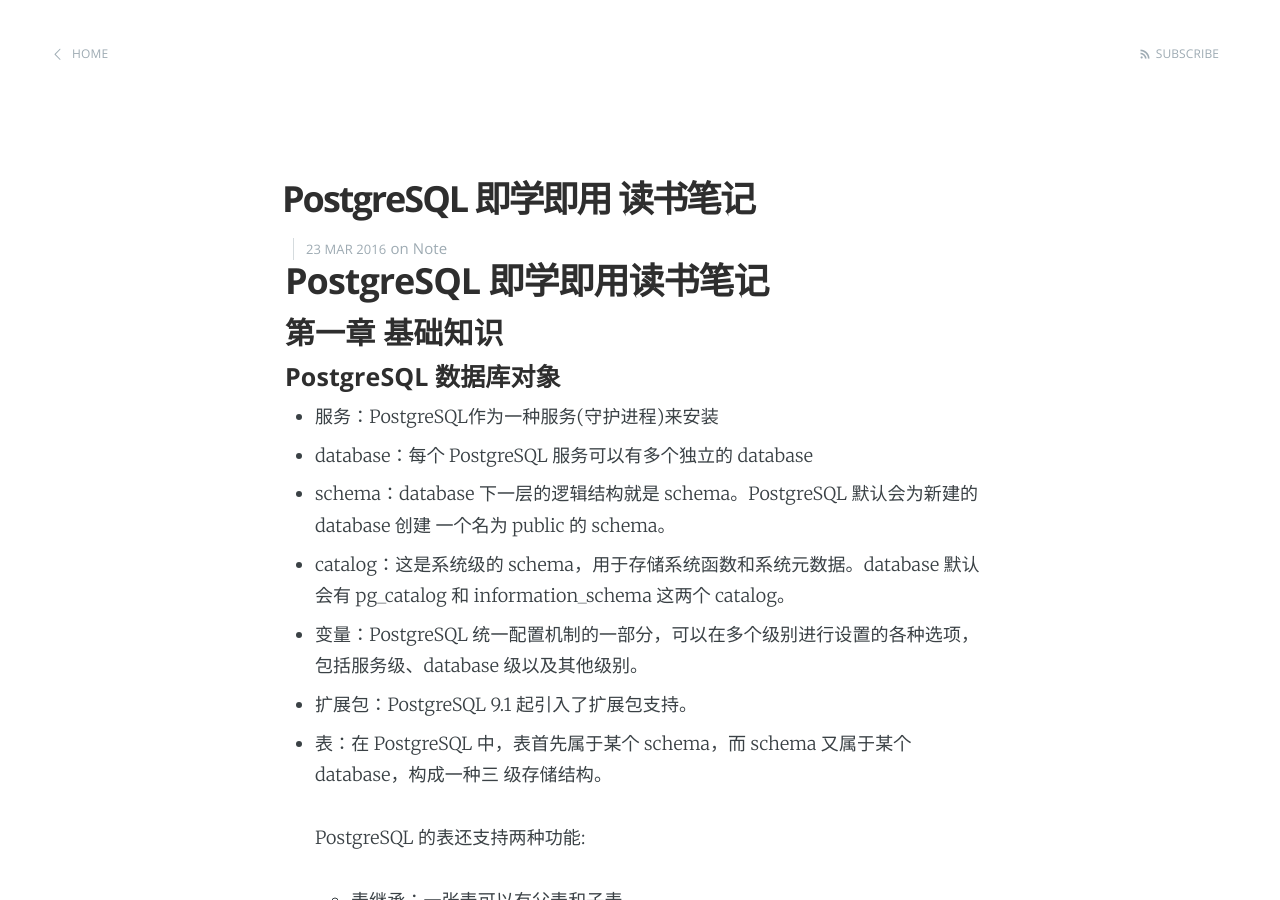
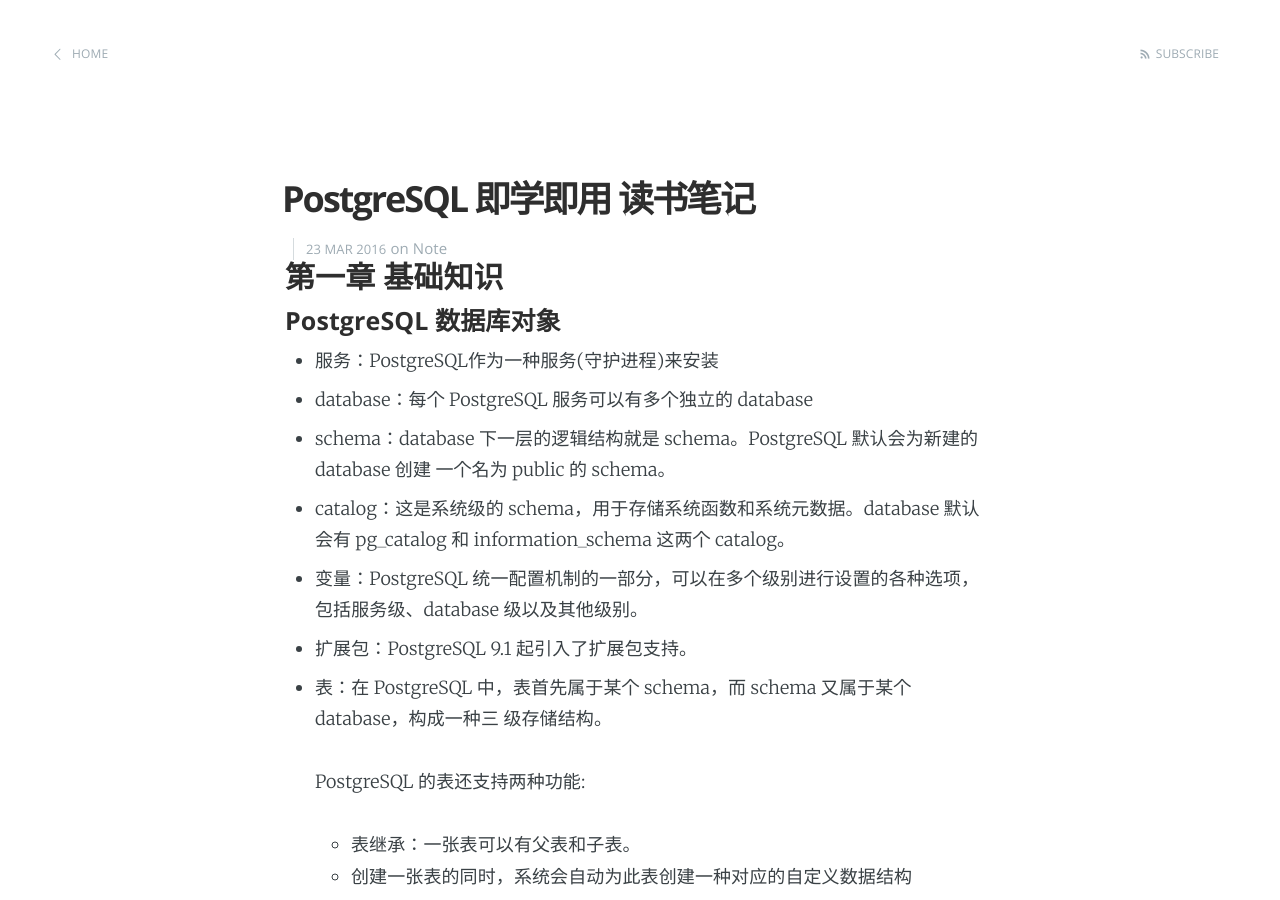
Before and after one commit to alex-marmot/alex-marmot.github.io, a Jekyll site: the page built from _posts/2016-03-23-postgresql-.md, in a window 1280 px wide and 900 px high. Built offline with Jekyll 4.4.1, drawn with Linux system fonts in a browser that asks for light colours.

Commit message:
update at 2016-09-21 01:52:56 UTC for

```diff
--- a/_posts/2016-03-23-postgresql-.md
+++ b/_posts/2016-03-23-postgresql-.md
@@ -4,7 +4,6 @@
 date: 2016-03-23
 categories: Note
 ---
-## PostgreSQL 即学即用读书笔记
 
 ### 第一章 基础知识
 #### PostgreSQL 数据库对象
```
